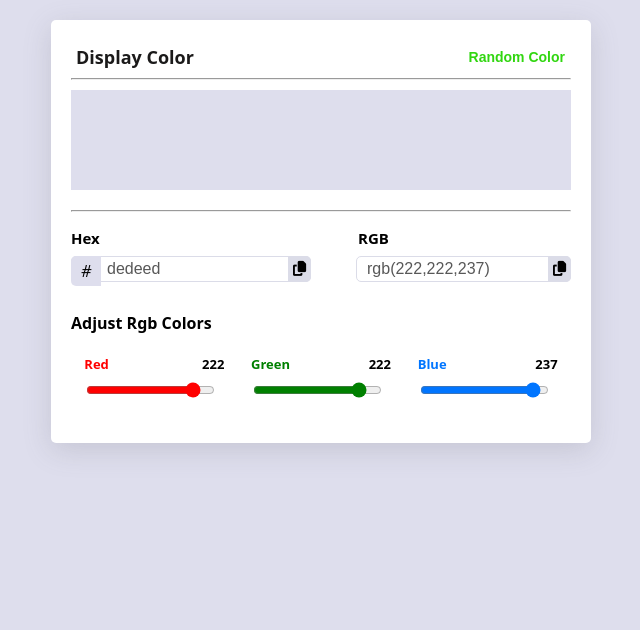
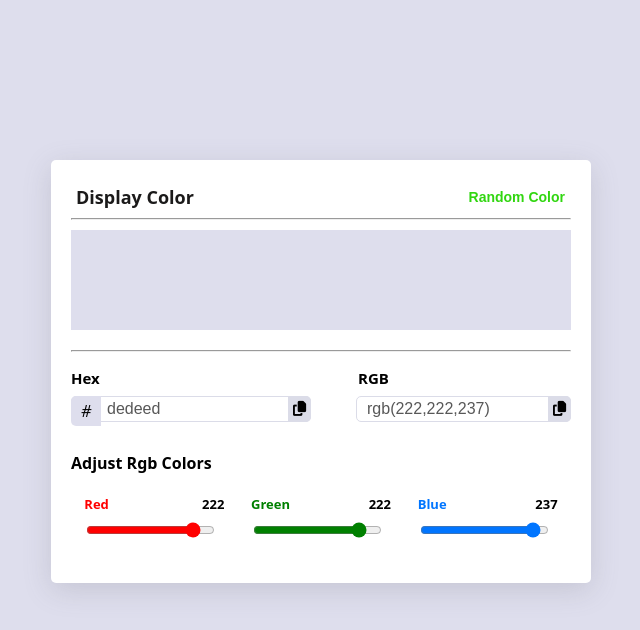
Before and after one commit to adnansaim/Dynamic-colorApp, a plain HTML site: page index.html in a window 1280 px wide. Shown: the whole page, without its empty margins (319-959 px from the left). Drawn offline with Linux system fonts and the light colour scheme.

Commit message:
Update color.css

```diff
--- a/color.css
+++ b/color.css
@@ -11,7 +11,7 @@ body {
 .container {
     width: 500px;
     background-color: white;
-    margin-top: 20px;
+    margin-top: 20vh;
     padding: 20px;
     border-radius: 5px;
     max-height: fit-content;
```
